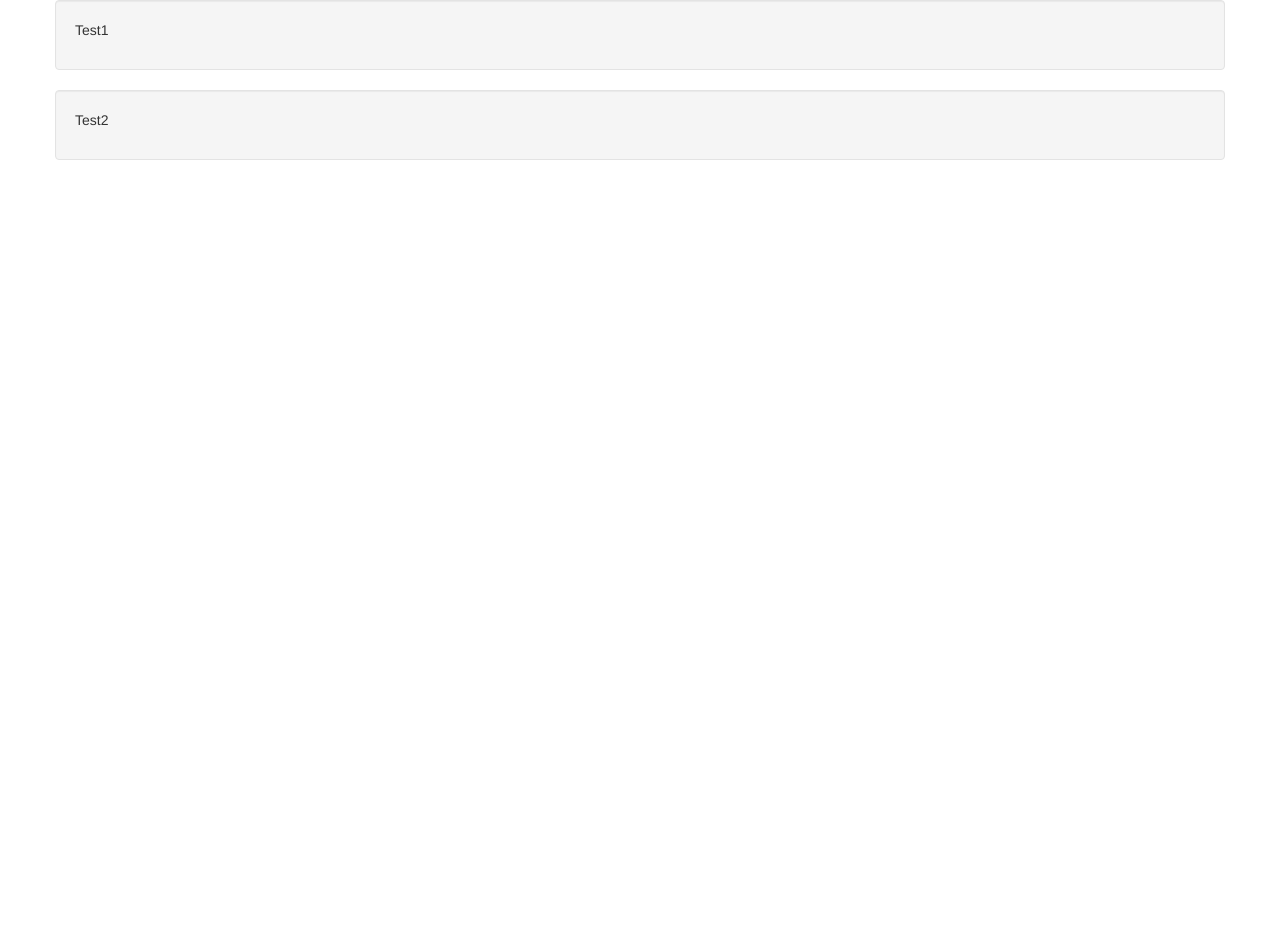
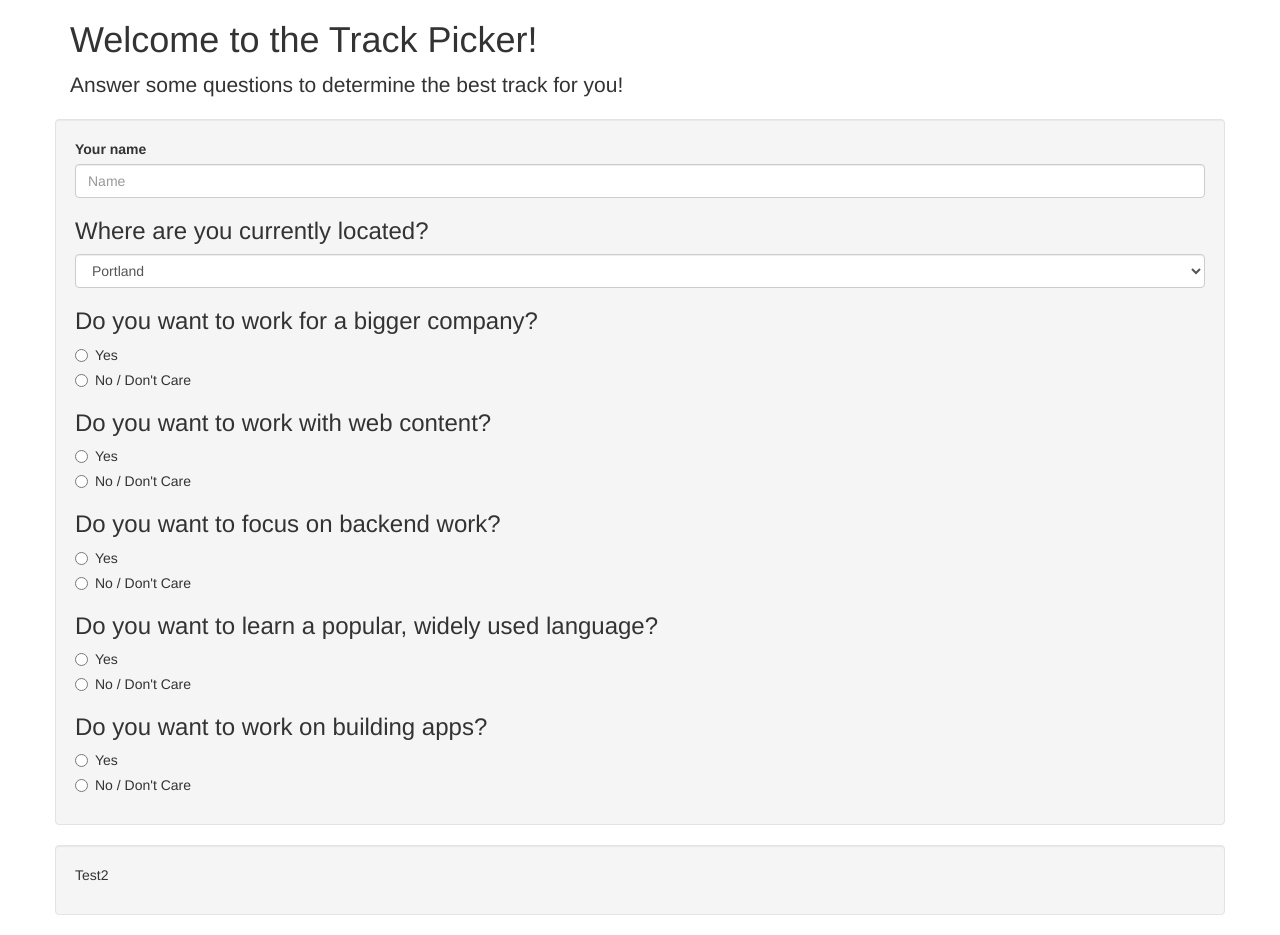
Before and after one commit to dcuthell/trackpicker, a plain HTML site: page index.html in a window 1280 px wide. Before the commit the page ends 800 px from the top, so only its background shows below. Drawn offline with Linux system fonts and the light colour scheme.

Commit message:
add form questions input fields

```diff
--- a/index.html
+++ b/index.html
@@ -9,10 +9,79 @@
   </head>
   <body>
     <div class="container">
+      <div class="jumbotron-fluid">
+        <h1 class="display-3">Welcome to the Track Picker!</h1>
+        <p class="lead">Answer some questions to determine the best track for you!</p>
+      </div>
       <div class="row" id="formRow">
         <div class="well">
           <form id="trackForm">
-            <p>Test1</p>
+            <div class="form-group">
+              <label for="inputName">Your name</label>
+              <input id="inputName" class="form-control" type="text" placeholder="Name">
+            </div>
+            <h3>Where are you currently located?</h3>
+            <select class="form-control" id="inputLocation">
+              <option>Portland</option>
+              <option>Seattle</option>
+              <option>Elsewheres</option>
+            </select>
+            <h3>Do you want to work for a bigger company?</h3>
+            <div class="radio">
+              <label>
+                <input type="radio" name="inputSize" value="true">Yes
+              </label>
+            </div>
+            <div class="radio">
+              <label>
+                <input type="radio" name="inputSize" value="false">No / Don't Care
+              </label>
+            </div>
+            <h3>Do you want to work with web content?</h3>
+            <div class="radio">
+              <label>
+                <input type="radio" name="inputWeb" value="true">Yes
+              </label>
+            </div>
+            <div class="radio">
+              <label>
+                <input type="radio" name="inputWeb" value="false">No / Don't Care
+              </label>
+            </div>
+            <h3>Do you want to focus on backend work?</h3>
+            <div class="radio">
+              <label>
+                <input type="radio" name="inputBackend" value="true">Yes
+              </label>
+            </div>
+            <div class="radio">
+              <label>
+                <input type="radio" name="inputBackend" value="false">No / Don't Care
+              </label>
+            </div>
+            <h3>Do you want to learn a popular, widely used language?</h3>
+            <div class="radio">
+              <label>
+                <input type="radio" name="inputPopular" value="true">Yes
+              </label>
+            </div>
+            <div class="radio">
+              <label>
+                <input type="radio" name="inputPopular" value="false">No / Don't Care
+              </label>
+            </div>
+            <h3>Do you want to work on building apps?</h3>
+            <div class="radio">
+              <label>
+                <input type="radio" name="inputApps" value="true">Yes
+              </label>
+            </div>
+            <div class="radio">
+              <label>
+                <input type="radio" name="inputApps" value="false">No / Don't Care
+              </label>
+            </div>
+
           </form>
         </div>
       </div>
```
